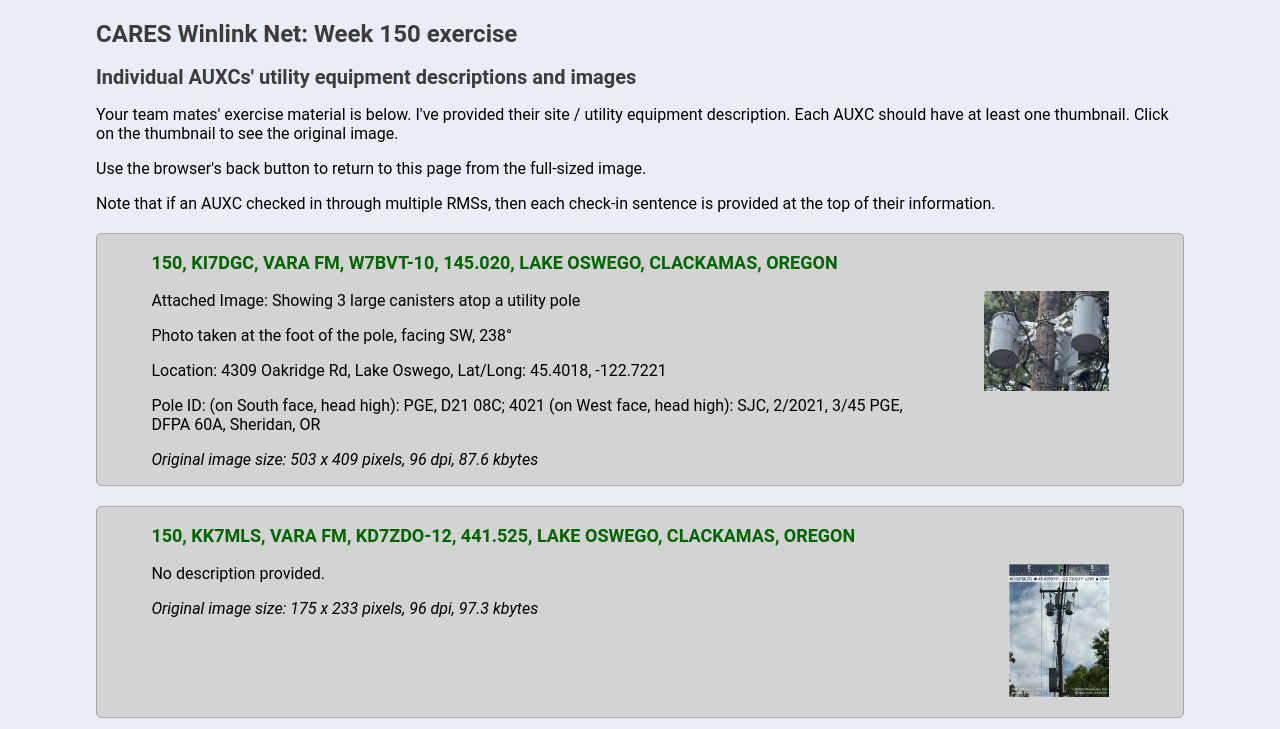
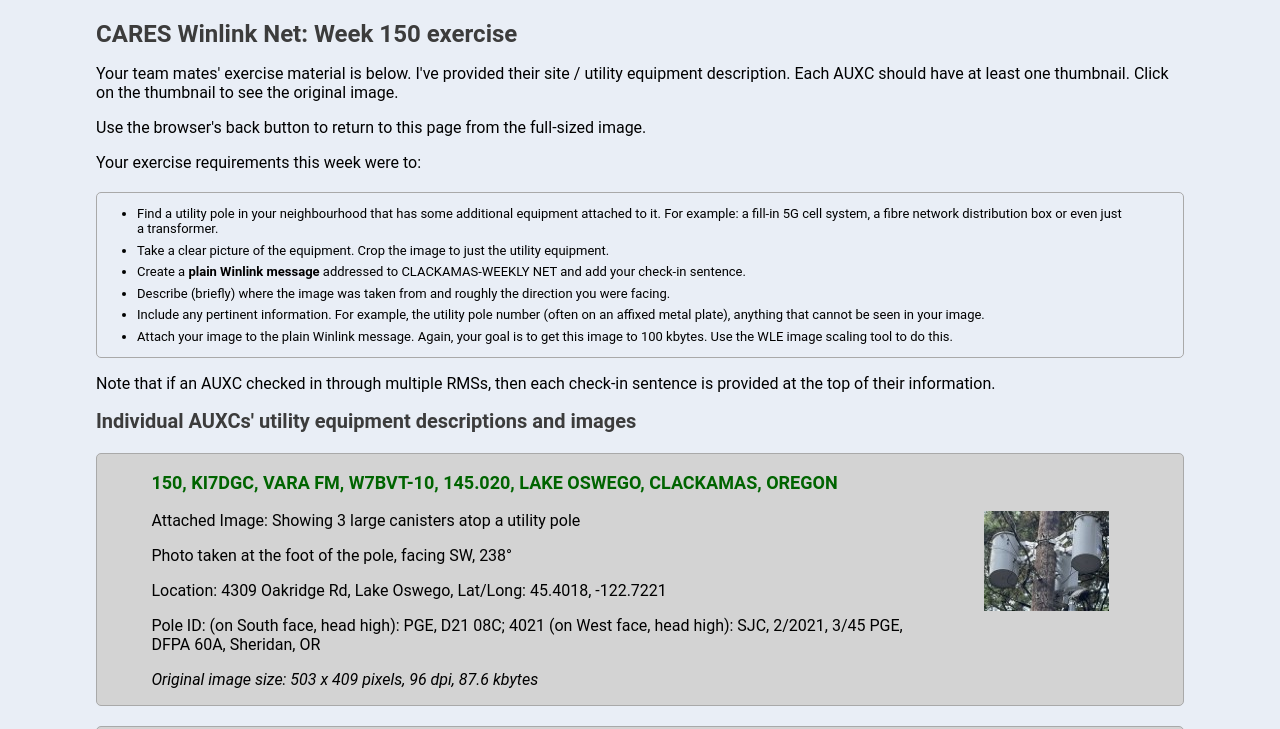
Before and after one commit to drizzlecombe/week-150, a plain HTML site: page index.html in a window 1280 px wide. Shown: the top 729 px of the page. Drawn offline with Linux system fonts and the light colour scheme.

Commit message:
Added the actual exercise requirements

```diff
--- a/index.html
+++ b/index.html
@@ -38,7 +38,7 @@
             font-size: 20px;
         }
 
-        div {
+        div.auxc-checkin {
             background-color: lightgrey;
             border: thin solid darkgrey;
             border-radius: 5px;
@@ -47,6 +47,18 @@
             /* padding-bottom: 40px; */
             margin-top: 20px;
             overflow: hidden;
+        }
+
+        div.exercise-requirements {
+            /* background-color: lightgrey; */
+            border: thin solid darkgrey;
+            border-radius: 5px;
+            padding-right: 5%;
+            margin-top: 20px;
+            font-size: small;
+        }
+        div.exercise-requirements li {
+            margin-bottom: 0.5em;
         }
 
         .checkin-sentence {
@@ -72,19 +84,52 @@
 
 <body>
     <h1>CARES Winlink Net: Week 150 exercise</h1>
-    <h2>Individual AUXCs' utility equipment descriptions and images</h2>
 
     <p>Your team mates' exercise material is below. I've provided their site /
-    utility equipment description. Each AUXC should have at least one thumbnail.
-    Click on the thumbnail to see the original image.</p>
+        utility equipment description. Each AUXC should have at least one thumbnail.
+        Click on the thumbnail to see the original image.</p>
 
     <p>Use the browser's back button to return to this page from the full-sized
-    image.</p>
+        image.</p>
+
+    <p> Your exercise requirements this week were to:</p>
+    <div class="exercise-requirements">
+        <ul>
+            <li>
+                Find a utility pole in your neighbourhood that has some additional
+                equipment attached to it. For example: a fill-in 5G cell system, a fibre
+                network distribution box or even just a transformer.
+            </li>
+            <li>
+                Take a clear picture of the equipment. Crop the image to just the
+                utility equipment.
+            </li>
+            <li>
+                Create a <strong>plain Winlink message</strong> addressed to
+                CLACKAMAS-WEEKLY NET and add your check-in sentence.
+            </li>
+            <li>
+                Describe (briefly) where the image was taken from and roughly the
+                direction you were facing.
+            </li>
+            <li>
+                Include any pertinent information. For example, the utility pole
+                number (often on an affixed metal plate), anything that cannot be seen
+                in your image.
+            </li>
+            <li>
+                Attach your image to the plain Winlink message. Again, your goal is
+                to get this image to 100 kbytes. Use the WLE image scaling tool to do
+                this.
+            </li>
+        </ul>
+    </div>
 
     <p>Note that if an AUXC checked in through multiple RMSs, then each check-in
     sentence is provided at the top of their information.</p>
 
-    <div>
+    <h2>Individual AUXCs' utility equipment descriptions and images</h2>
+    <div class="auxc-checkin">
         <p class="checkin-sentence">
             150, KI7DGC, VARA FM, W7BVT-10, 145.020, LAKE OSWEGO, CLACKAMAS, OREGON
         </p>
@@ -110,7 +155,7 @@
         <p><em>Original image size: 503 x 409 pixels, 96 dpi, 87.6 kbytes</em></p>
     </div>
 
-    <div>
+    <div class="auxc-checkin">
         <p class="checkin-sentence">
             150, KK7MLS, VARA FM, KD7ZDO-12, 441.525, LAKE OSWEGO, CLACKAMAS, OREGON
         </p>
@@ -125,7 +170,7 @@
         <p><em>Original image size: 175 x 233 pixels, 96 dpi, 97.3 kbytes</em></p>
     </div>
 
-    <div>
+    <div class="auxc-checkin">
         <p class="checkin-sentence">
             150, KF7KXX, VARA FM, KF7CFQ-10, 145.090, Anacortes, Skagit, Washington
         </p>
@@ -161,7 +206,7 @@
         <p><em>Original image size: 637 x 849 pixels, 96 dpi, 92.5 kbytes</em></p>
     </div>
 
-    <div>
+    <div class="auxc-checkin">
         <p class="checkin-sentence">
         150, KD7DNM, VARA FM, W7YAM-12, 145.090, Lake Oswego, Clackamas, OR
         </p>
@@ -191,7 +236,7 @@
 
     </div>
 
-    <div>
+    <div class="auxc-checkin">
         <p class="checkin-sentence">
         150, KI7O, VARA FM, W7LT-11, 144.910, Clarkes, Clackamas, OR
         </p>
@@ -212,7 +257,7 @@
         <p><em>Original image size: 1323 x 992 pixels, 96 dpi, 97.3 kbytes</em></p>
     </div>
 
-    <div>
+    <div class="auxc-checkin">
         <p class="checkin-sentence">
         150, WA6ZLV, VARA FM, KD7ZDO-11, 145.770, Lake Oswego, Clackamas, Oregon
         </p>
@@ -240,7 +285,7 @@
         <p><em>Original image size: 608 x 704 pixels, 96 dpi, 97.2 kbytes</em></p>
     </div>
 
-    <div>
+    <div class="auxc-checkin">
         <p class="checkin-sentence">
         150, KJ7JCR, VARA FM, W7BVT-10, 145.020, Lake Oswego, Clackamas, Oregon
         </p>
@@ -267,7 +312,7 @@
         <p><em>Original image size: 393 x 899 pixels, 96 dpi, 97.4 kbytes</em></p>
     </div>
 
-    <div>
+    <div class="auxc-checkin">
         <p class="checkin-sentence">
         150, W6RKT, VARA FM, K7YFJ-12, 441.525, Battle Ground, Clark, WA
         </p>
@@ -285,7 +330,7 @@
         <p><em>Original image size: 535 x 713 pixels, 96 dpi, 97.7 kbytes</em></p>
     </div>
 
-    <div>
+    <div class="auxc-checkin">
         <p class="checkin-sentence">
         150, KC7TAK, VARA FM, KD7ZDO-11, 145.770, Clarkes, Clackamas, Oregon
         </p>
@@ -338,7 +383,7 @@
         <p><em>Original image size: 420 x 2411 pixels, 96 dpi, 98.3 kbytes</em></p>
     </div>
 
-    <div>
+    <div class="auxc-checkin">
         <p class="checkin-sentence">
         150, KI7LAG, VARA FM, KD7REX-10, 145.040, Beaverton, Washington, OR
         </p>
@@ -357,7 +402,7 @@
         <p><em>Original image size: 563 x 750 pixels, 96 dpi, 70.2 kbytes</em></p>
     </div>
 
-    <div>
+    <div class="auxc-checkin">
         <p class="checkin-sentence">
         150, W7TEE, VARA FM, W7TPN-10, 145.710, Clarkes, Clackamas, Oregon
         </p>
@@ -381,7 +426,7 @@
         <p><em>Original image size: 377 x 959 pixels, 96 dpi, 97.1 kbytes</em></p>
     </div>
 
-    <div>
+    <div class="auxc-checkin">
         <p class="checkin-sentence">
         150, W7CRI, VARA FM, W7OWO-10, 441.000, Wilsonville, Clackamas, Oregon
         </p>
@@ -416,7 +461,7 @@
         <p><em>Original image 3 size: 395 x 319 pixels, 96 dpi, 25.3 kbytes</em></p>
     </div>
 
-    <div>
+    <div class="auxc-checkin">
         <p class="checkin-sentence">
             150, KI7BDP, VARA FM, W7LT-11, 144.910, OREGON CITY, CLACKAMAS, OR
         </p>
@@ -437,7 +482,7 @@
         <p><em>Original image size: 541 x 598 pixels, 96 dpi, 97.6 kbytes</em></p>
     </div>
 
-    <div>
+    <div class="auxc-checkin">
         <p class="checkin-sentence">
         150, N1ACW, VARA FM, N1ACW-10, 145.530, Lake Oswego, Clackamas, Oregon
         </p>
```
